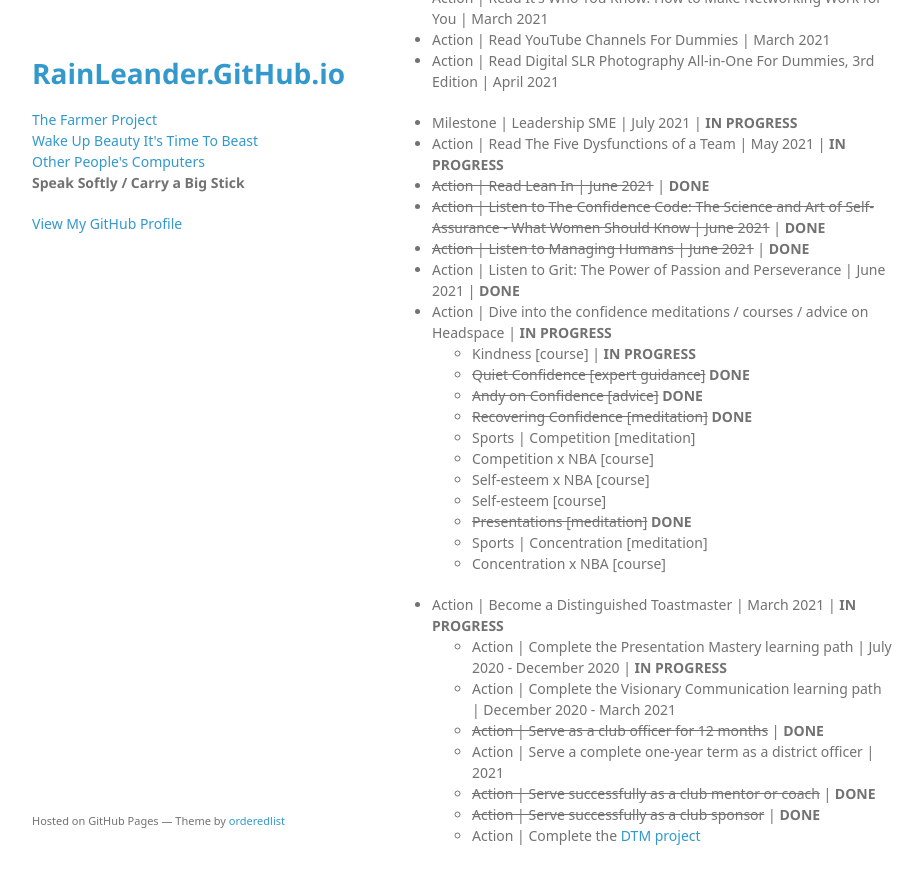
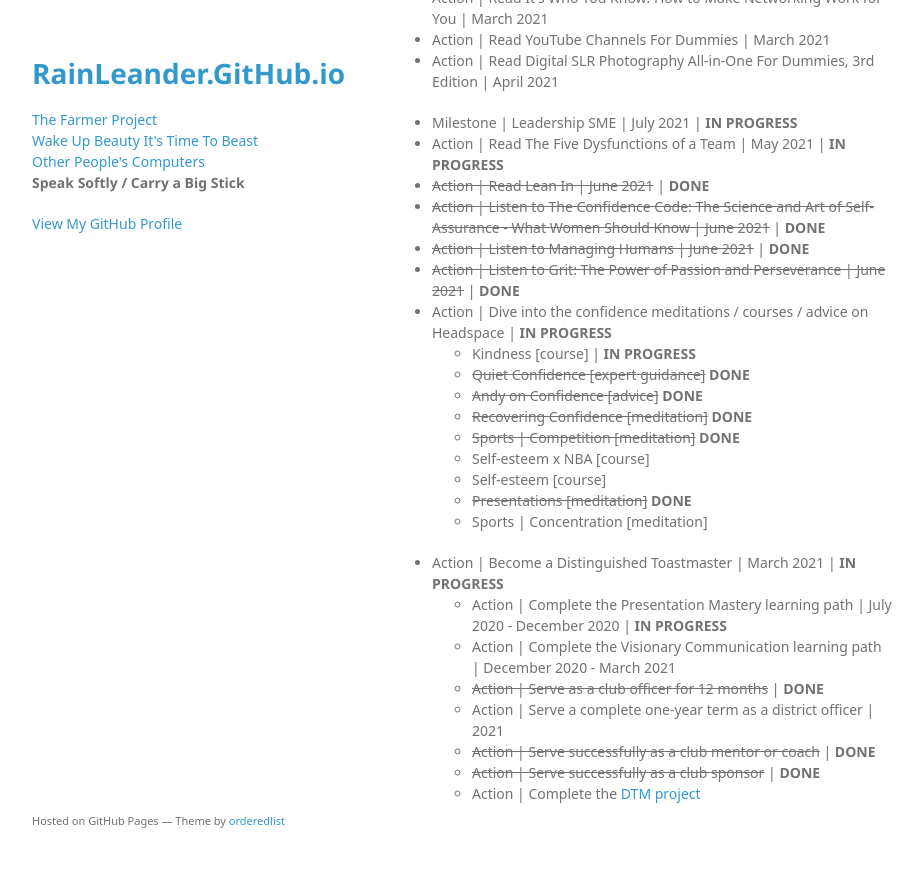
Before and after one commit to rainleander/rainleander.github.io, a Jekyll site: the page speak-softly.html, which Jekyll copies as it is, in a window 1280 px wide and 900 px high, scrolled down 1828 px. Shown: the top 884 px of the window, without its empty margins (178-1101 px from the left). Built offline with Jekyll 4.4.1, drawn with Linux system fonts in a browser that asks for light colours; some web fonts are replaced.

Commit message:
Update speak-softly.html

```diff
--- a/speak-softly.html
+++ b/speak-softly.html
@@ -90,19 +90,17 @@
         <li><del>Action | Read Lean In | June 2021</del> | <b>DONE</b></li>
         <li><del>Action | Listen to The Confidence Code: The Science and Art of Self-Assurance - What Women Should Know | June 2021</del> | <b>DONE</b></li>
         <li><del>Action | Listen to Managing Humans | June 2021</del> | <b>DONE</b></li>
-        <li>Action | Listen to Grit: The Power of Passion and Perseverance | June 2021 | <b>DONE</b></li>
+        <li><del>Action | Listen to Grit: The Power of Passion and Perseverance | June 2021</del> | <b>DONE</b></li>
         <li>Action | Dive into the confidence meditations / courses / advice on Headspace | <b>IN PROGRESS</b>
             <ul><li>Kindness [course] | <b>IN PROGRESS</b></li>
               <li><del>Quiet Confidence [expert guidance]</del> <b>DONE</b></li>
               <li><del>Andy on Confidence [advice]</del> <b>DONE</b></li>
               <li><del>Recovering Confidence [meditation]</del> <b>DONE</b></li>
-              <li>Sports | Competition [meditation]</li>
-              <li>Competition x NBA [course]</li>
+              <li><del>Sports | Competition [meditation]</del> <b>DONE</b></li>
               <li>Self-esteem x NBA [course]</li>
               <li>Self-esteem [course]</li>
               <li><del>Presentations [meditation]</del> <b>DONE</b></li>
-              <li>Sports | Concentration [meditation]</li>
-              <li>Concentration x NBA [course]</li></ul></li>
+              <li>Sports | Concentration [meditation]</li></ul></li>
         <li>Action | Become a Distinguished Toastmaster | March 2021 | <b>IN PROGRESS</b>
           <ul><li>Action | Complete the Presentation Mastery learning path | July 2020 - December 2020 | <b>IN PROGRESS</b></li>
             <li>Action | Complete the Visionary Communication learning path | December 2020 - March 2021</li>
```
